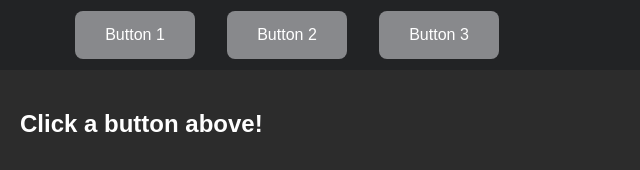
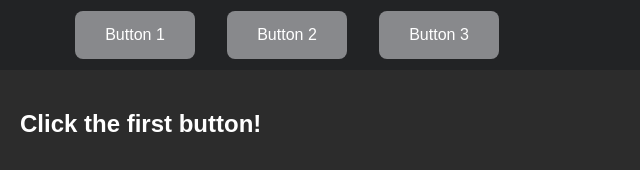
Before and after one commit to Kenburgerz/Internship-Project-Github, a plain HTML site: page index.html in a window 1280 px wide. Shown: the full height of the page, 0-640 px from the left. Drawn offline with Linux system fonts and the light colour scheme.

Commit message:
Add files via upload

```diff
--- a/index.html
+++ b/index.html
@@ -3,7 +3,7 @@
   <head>
     <meta charset="utf-8" />
     <meta name="viewport" content="width=device-width, initial-scale=1" />
-    <title>Interactive Buttons Example</title>
+    <title>Page 1 - Interactive Menu</title>
     <link rel="stylesheet" href="style.css" />
   </head>
   <body>
@@ -15,7 +15,7 @@
       </div>
     </div>
     <div class="content">
-      <h2>Click a button above!</h2>
+      <h2>Click the first button!</h2>
     </div>
   </body>
 </html>
```
Also changed, not shown: index2.html (+1 -1 lines).
